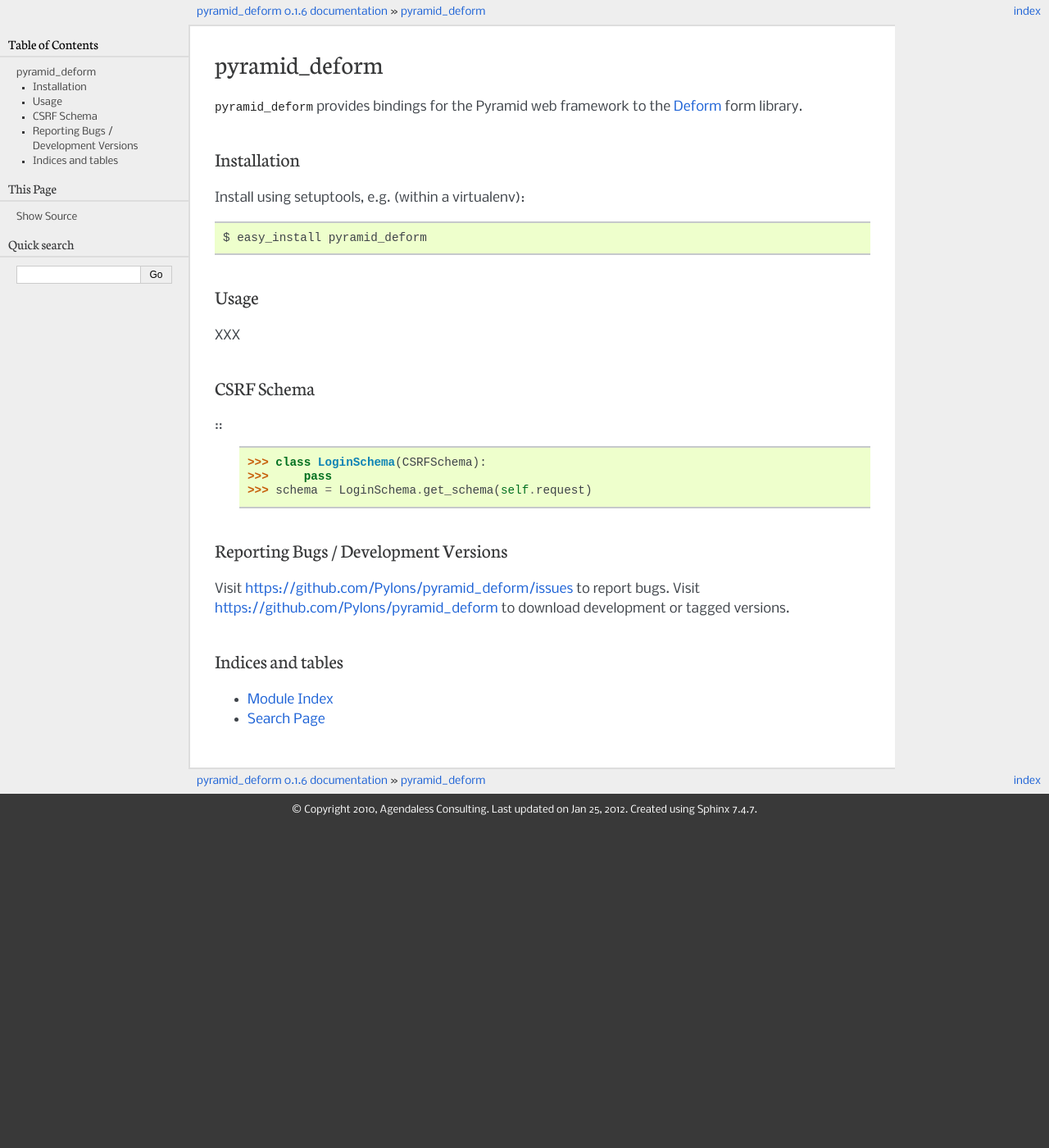
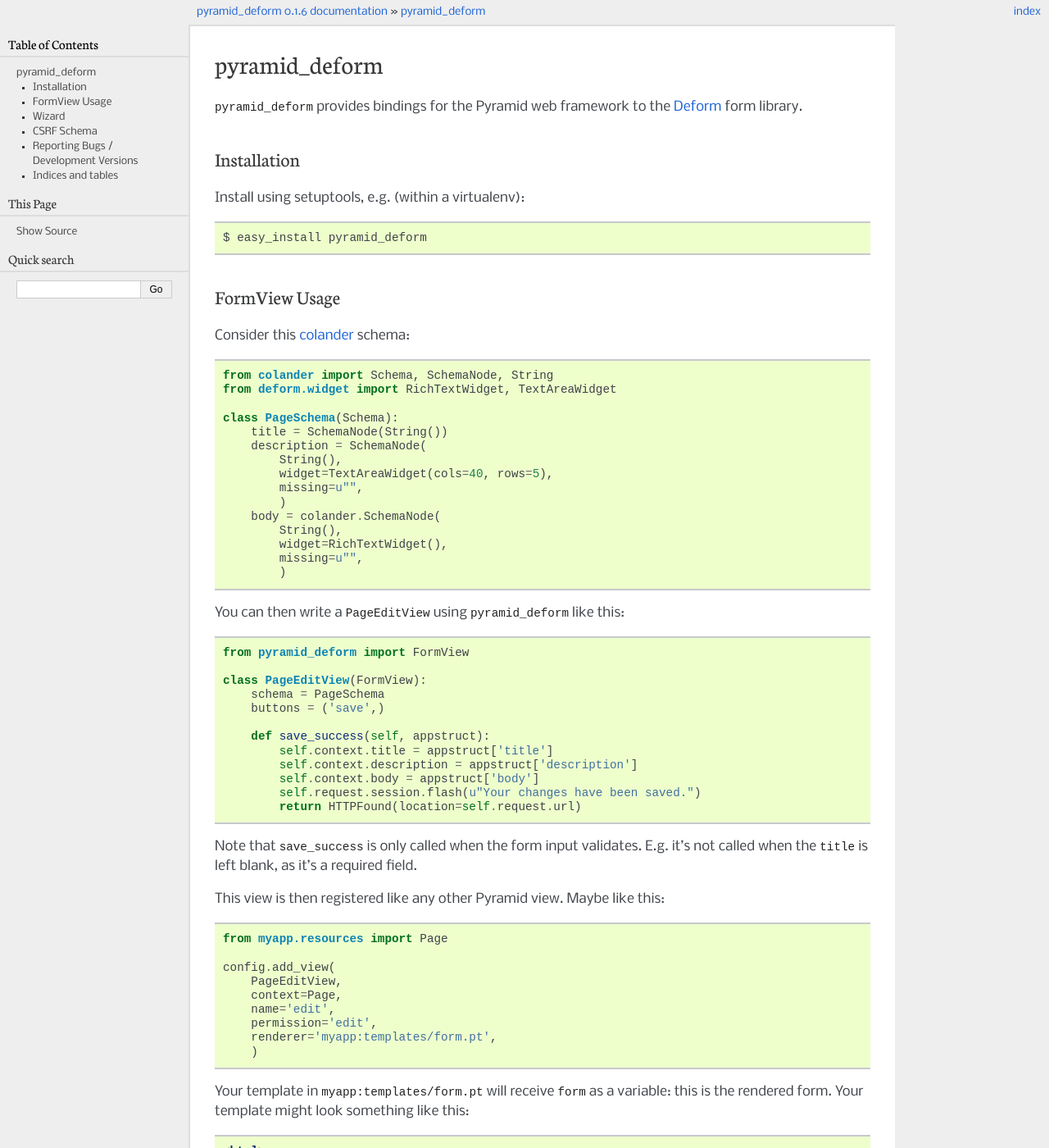
Before and after one commit to Pylons/pyramid_deform, a Sphinx documentation site: the page built from docs/index.rst, in a window 1280 px wide and 1400 px high. Shown: the whole window at 82% size. Built offline with Sphinx 7.4.7, drawn with Linux system fonts in a browser that asks for light colours; some of the changed text lies outside the part shown.

Commit message:
Add 'context' argument to 'FormView.__init__'.  Also add FormView usage ex.

```diff
--- a/CHANGES.txt
+++ b/CHANGES.txt
@@ -1,5 +1,10 @@
 Next release
 ------------
+
+- Add 'context' argument to ``FormView.__init__``.  This will allow
+  edit form success handlers to access the context.
+
+- Added usage example for FormView.
 
 - Fix syntax error in javascript when ajax_options are not specified. Use a
   string representing an empty javascript object as the default for
--- a/docs/index.rst
+++ b/docs/index.rst
@@ -11,12 +11,90 @@
 
   $ easy_install pyramid_deform
 
-Usage
------
+FormView Usage
+--------------
+
+Consider this `colander
+<http://docs.pylonsproject.org/projects/colander/en/latest/>`_ schema:
+
+.. code-block:: python
+
+  from colander import Schema, SchemaNode, String
+  from deform.widget import RichTextWidget, TextAreaWidget
+
+  class PageSchema(Schema):
+      title = SchemaNode(String())
+      description = SchemaNode(
+          String(),
+          widget=TextAreaWidget(cols=40, rows=5),
+          missing=u"",
+          )
+      body = colander.SchemaNode(
+          String(),
+          widget=RichTextWidget(),
+          missing=u"",
+          )
+
+You can then write a ``PageEditView`` using ``pyramid_deform`` like
+this:
+
+.. code-block:: python
+
+  from pyramid_deform import FormView
+
+  class PageEditView(FormView):
+      schema = PageSchema
+      buttons = ('save',)
+
+      def save_success(self, appstruct):
+          self.context.title = appstruct['title']
+          self.context.description = appstruct['description']
+          self.context.body = appstruct['body']
+          self.request.session.flash(u"Your changes have been saved.")
+          return HTTPFound(location=self.request.url)
+
+Note that ``save_success`` is only called when the form input
+validates.  E.g. it's not called when the ``title`` is left blank, as
+it's a required field.
+
+This view is then registered like any other Pyramid view.  Maybe like
+this:
+
+.. code-block:: python
+
+  from myapp.resources import Page
+
+  config.add_view(
+      PageEditView,
+      context=Page,
+      name='edit',
+      permission='edit',
+      renderer='myapp:templates/form.pt',
+      )
+
+Your template in ``myapp:templates/form.pt`` will receive ``form`` as
+a variable: this is the rendered form.  Your template might look
+something like this:
+
+.. code-block:: html
+
+  <html>
+    <body>
+      <h1>Edit ${context.title}</h1>
+      <form tal:replace="structure form" />
+    </div>
+  </html>
+
+Wizard
+------
+
 XXX
 
 CSRF Schema
 -----------
+
+XXX
+
 ::
     >>> class LoginSchema(CSRFSchema):
     >>>     pass
--- a/pyramid_deform/__init__.py
+++ b/pyramid_deform/__init__.py
@@ -15,7 +15,8 @@
     buttons = ()
     schema = None
 
-    def __init__(self, request):
+    def __init__(self, context, request):
+        self.context = context
         self.request = request
 
     def __call__(self):
```
Also changed, not shown: 1 other file.
